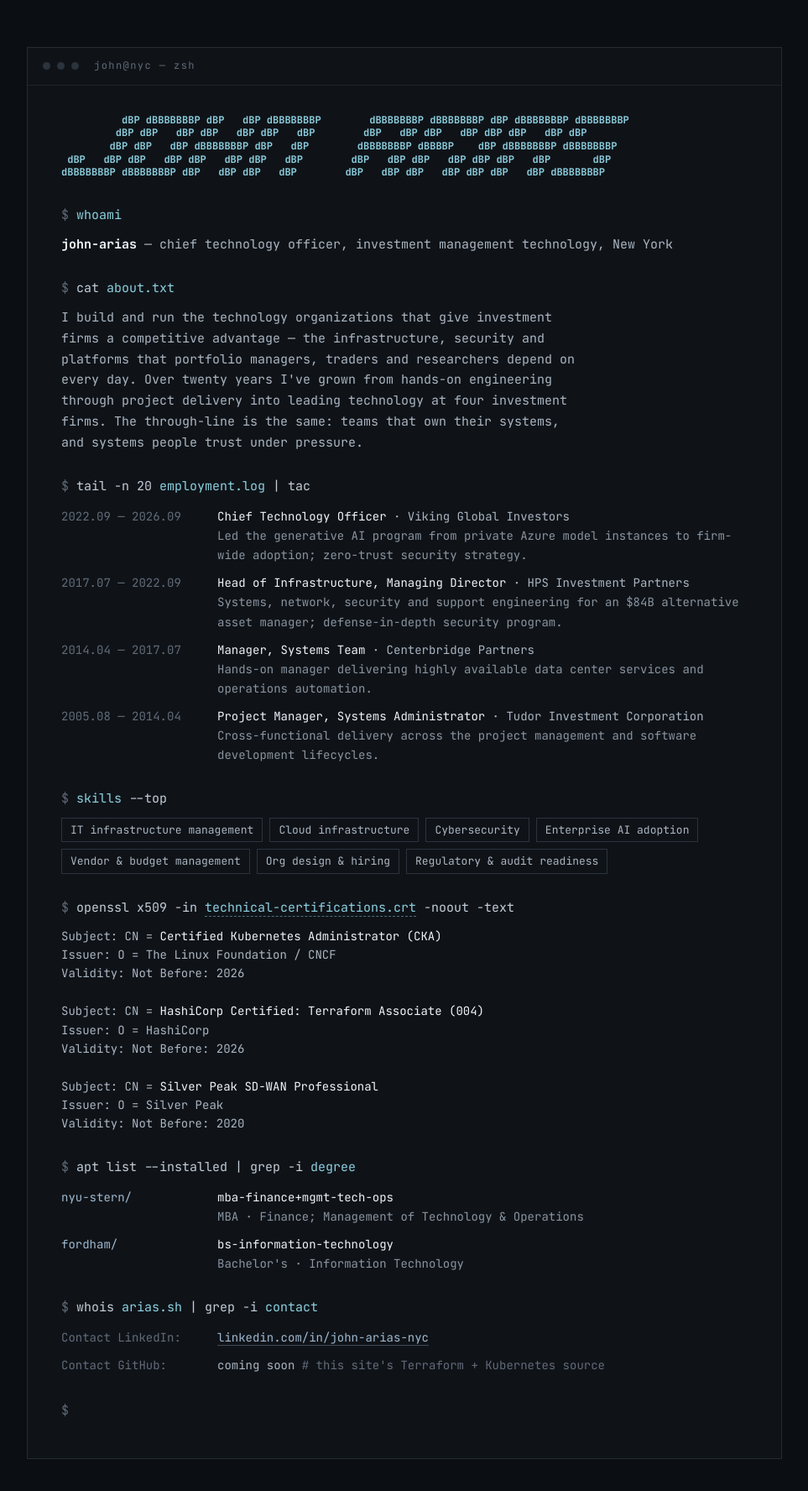
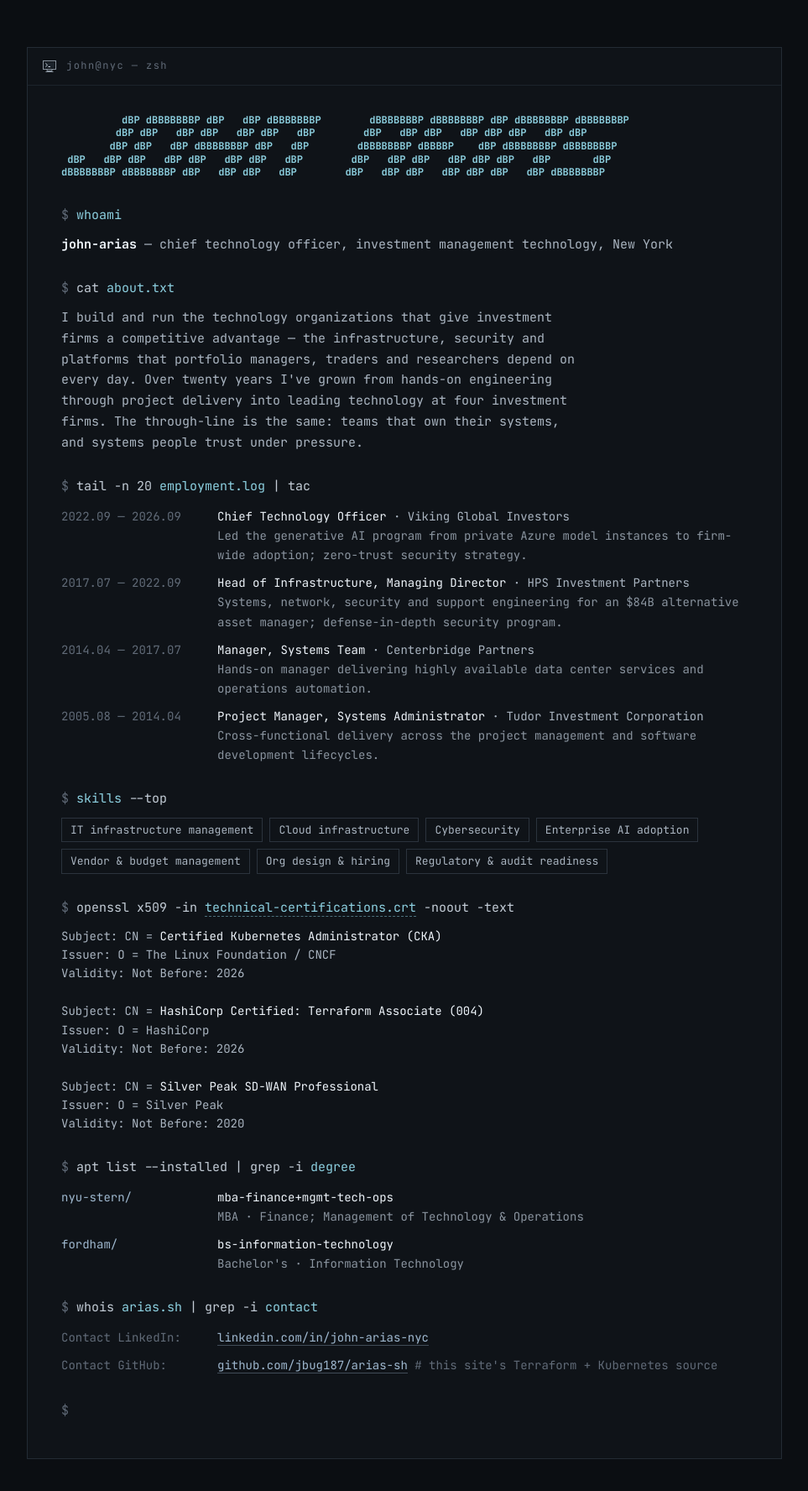
Before and after one commit to jbug187/arias-sh, a plain HTML site: page site/public/index.html in a window 1280 px wide. Shown: the whole page at 84% size, without its empty margins (158-1121 px from the left). Drawn offline with Linux system fonts and the light colour scheme.

Commit message:
Misc site updates.

```diff
--- a/site/public/index.html
+++ b/site/public/index.html
@@ -49,7 +49,7 @@
 <body>
 <main class="page">
   <div class="term">
-    <div class="bar"><span class="dot"></span><span class="dot"></span><span class="dot"></span><span style="margin-left: 10px;">john@nyc &mdash; zsh</span></div>
+    <div class="bar"><svg width="16" height="14" viewBox="0 0 16 14" fill="none" aria-hidden="true" style="display:block"><rect x="0.5" y="0.5" width="15" height="10" stroke="#8a949f"/><rect x="2" y="2" width="12" height="7" fill="#1c232b"/><path d="M3.5 3.5 L5.5 5.5 L3.5 7.5" stroke="#c3ccd6" stroke-width="1"/><path d="M6.5 7.5 H9" stroke="#c3ccd6" stroke-width="1"/><path d="M5 11 V12.5 H11 V11" stroke="#8a949f"/><path d="M3.5 13.5 H12.5" stroke="#8a949f"/></svg><span style="margin-left: 4px;">john@nyc &mdash; zsh</span></div>
     <div class="body">
       <pre class="banner" aria-label="John Arias">          dBP dBBBBBBBP dBP   dBP dBBBBBBBP        dBBBBBBBP dBBBBBBBP dBP dBBBBBBBP dBBBBBBBP
          dBP dBP   dBP dBP   dBP dBP   dBP        dBP   dBP dBP   dBP dBP dBP   dBP dBP
@@ -110,7 +110,7 @@
       <div class="cmd">$ <span class="c">whois <span class="hl">arias.sh</span> | grep -i <span class="hl">contact</span></span></div>
       <div class="rows">
         <div class="k">Contact LinkedIn:</div><div><a href="https://www.linkedin.com/in/john-arias-nyc/">linkedin.com/in/john-arias-nyc</a></div>
-        <div class="k">Contact GitHub:</div><div>coming soon <span class="k"># this site's Terraform + Kubernetes source</span></div>
+        <div class="k">Contact GitHub:</div><div><a href="https://github.com/jbug187/arias-sh" target="_blank" rel="noopener">github.com/jbug187/arias-sh</a> <span class="k"># this site's Terraform + Kubernetes source</span></div>
       </div>
 
       <div class="cmd" style="margin-top: 30px;">$ <span class="cursor" aria-hidden="true"></span></div>
```
Also changed, not shown: site/public/404.html (+1 -1 lines), 1 other file.
